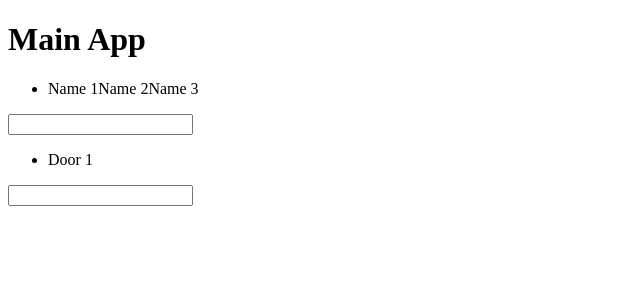
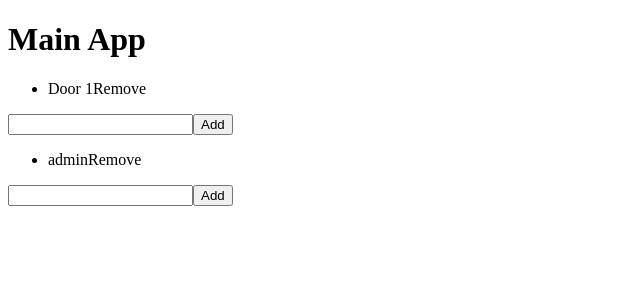
Before and after one commit to jondujaka/cloud-lock-react, a React app: page / in a window 1280 px wide. Shown: the top 300 px of the page, without its empty margins (0-640 px from the left). Built offline with nearby package versions, Linux system fonts and the light colour scheme.

Commit message:
Set up store to add/remove people and doors

```diff
--- a/src/components/App.jsx
+++ b/src/components/App.jsx
@@ -1,13 +1,14 @@
 import React from "react";
-import People from "./container/People.jsx"
-import Doors from "./container/Doors.jsx"
-
+import People from "./container/People.jsx";
+import Doors from "./container/Doors.jsx";
+import Landing from "./container/Landing.jsx";
 
 const App = () => (
 	<div>
 		<h1>Main App</h1>
+		<Doors />
+		{/*<Landing />*/}
 		<People />
-		<Doors />
 	</div>
 );
 
--- a/src/components/container/Doors.jsx
+++ b/src/components/container/Doors.jsx
@@ -1,23 +1,63 @@
-import React from "react";
+import React, { Component } from "react";
 import { connect } from "react-redux";
 import Table from "../presentational/Table.jsx";
 import Input from "../presentational/Input.jsx";
+import { addDoor, removeDoor } from "../../js/actions/index";
 
 const mapStateToProps = state => {
 	return { doors: state.doors };
 };
 
-const ConnectedDoors = ({ doors }) => {
+function mapDispatchToProps(dispatch) {
+	return {
+		addDoor: door => dispatch(addDoor(door)),
+		removeDoor: door => dispatch(removeDoor(door))
+	};
+}
+
+class ConnectedPeople extends Component {
+	constructor() {
+		super();
+		this.state = {};
+		this.registerDoor = this.registerDoor.bind(this);
+		this.deleteDoor = this.deleteDoor.bind(this);
+	}
+
+	registerDoor(door) {
+		this.props.addDoor({ name: door, id: this.props.doors.length + 1 });
+	}
+
+	deleteDoor(door) {
+		this.props.removeDoor(door);
+	}
+
+	render() {
 		return (
 			<div>
+				{this.props.doors ? (
 					<ul className="list-group list-group-flush">
-				<Table list={doors} />
+						<Table
+							list={this.props.doors}
+							deleteItem={this.deleteDoor}
+						/>
 					</ul>
+				) : (
+					<span>No doors</span>
+				)}
 
-			{doors.length < 2 && <Input />}
+				{/*<button onClick={addUser}>Test</button>*/}
+
+				{this.props.doors &&
+					this.props.doors.length < 2 && (
+						<Input item="person" addFunction={this.registerDoor} />
+					)}
 			</div>
 		);
-};
-const Doors = connect(mapStateToProps)(ConnectedDoors);
+	}
+}
+const People = connect(
+	mapStateToProps,
+	mapDispatchToProps
+)(ConnectedPeople);
 
-export default Doors;
+export default People;
--- a/src/components/container/People.jsx
+++ b/src/components/container/People.jsx
@@ -1,5 +1,6 @@
-import React from "react";
+import React, { Component } from "react";
 import { connect } from "react-redux";
+import { addUser, removeUser } from "../../js/actions/index";
 import Table from "../presentational/Table.jsx";
 import Input from "../presentational/Input.jsx";
 
@@ -7,17 +8,57 @@ const mapStateToProps = state => {
 	return { users: state.users };
 };
 
-const ConnectedPeople = ({ users }) => {
+function mapDispatchToProps(dispatch) {
+	return {
+		addNewUser: user => dispatch(addUser(user)),
+		removeUser: user => dispatch(removeUser(user))
+	};
+}
+
+class ConnectedPeople extends Component {
+	constructor() {
+		super();
+		this.state = {};
+		this.registerUser = this.registerUser.bind(this);
+		this.deleteUser = this.deleteUser.bind(this);
+	}
+
+	registerUser(user) {
+		this.props.addNewUser({ name: user, id: this.props.users.length + 1 });
+	}
+
+	deleteUser(user) {
+		// this.props.addNewUser({ name: user, id: this.props.users.length + 1 });
+		this.props.removeUser(user);
+	}
+
+	render() {
 		return (
 			<div>
+				{this.props.users ? (
 					<ul className="list-group list-group-flush">
-				<Table list={users} />
+						<Table
+							list={this.props.users}
+							deleteItem={this.deleteUser}
+						/>
 					</ul>
+				) : (
+					<span>No users</span>
+				)}
 
-			{users.length < 4 && <Input />}
+				{/*<button onClick={addUser}>Test</button>*/}
+
+				{this.props.users &&
+					this.props.users.length < 4 && (
+						<Input item="person" addFunction={this.registerUser} />
+					)}
 			</div>
 		);
-};
-const People = connect(mapStateToProps)(ConnectedPeople);
+	}
+}
+const People = connect(
+	mapStateToProps,
+	mapDispatchToProps
+)(ConnectedPeople);
 
 export default People;
--- a/src/components/presentational/Input.jsx
+++ b/src/components/presentational/Input.jsx
@@ -1,7 +1,39 @@
-import React from "react";
+import React, { Component } from "react";
 
-const Input = ({props}) => (
-	<input type="text" />
-);
+class Input extends Component {
+	constructor(props) {
+		super(props);
+		this.state = {
+			value: ""
+		};
+
+		this.handleChange = this.handleChange.bind(this);
+		this.handleSubmit = this.handleSubmit.bind(this);
+	}
+
+	handleChange(e) {
+		this.setState({ value: event.target.value });
+	}
+
+	handleSubmit(e) {
+		e.preventDefault();
+		this.props.addFunction(this.state.value);
+		this.setState({ value: "" });
+		// this.props.addFunction(this.state.value);
+	}
+
+	render() {
+		return (
+			<form onSubmit={this.handleSubmit}>
+				<input
+					type="text"
+					value={this.state.value}
+					onChange={this.handleChange}
+				/>
+				<button type="submit">Add</button>
+			</form>
+		);
+	}
+}
 
 export default Input;
--- a/src/components/presentational/Table.jsx
+++ b/src/components/presentational/Table.jsx
@@ -1,7 +1,21 @@
 import React from "react";
 
-const Table = ({ list }) => {
-	return <li>{list.map(item => <span key={item.id}>{item.name}</span>)}</li>;
+const Table = props => {
+	const deleteItem = id => {
+		props.deleteItem(id);
+	};
+
+	return (
+		<React.Fragment>
+			{props.list.map(item => (
+				<li key={item.id}>
+					<span>{item.name}</span>
+					<a onClick={() => deleteItem(item.id)}>Remove</a>
+				</li>
+			))}
+		</React.Fragment>
+	);
+	// <li>)}</li>;
 };
 
 export default Table;
--- a/src/index.js
+++ b/src/index.js
@@ -3,11 +3,6 @@ import { render } from "react-dom";
 import { Provider } from "react-redux";
 import store from "./js/store/index";
 import App from "./components/App.jsx";
-import { addUser, addDoor } from "./js/actions/index";
-
-window.store = store;
-window.addUser = addUser;
-window.addDoor = addDoor;
 
 render(
 	<Provider store={store}>
--- a/src/js/actions/index.js
+++ b/src/js/actions/index.js
@@ -1,8 +1,21 @@
-import { ADD_USER, ADD_DOOR } from "../constants/action-types";
+import { constants } from "../constants/action-types";
 
 export function addUser(payload) {
-	return { type: ADD_USER, payload };
+	return { type: constants.ADD_USER, payload };
 }
+
 export function addDoor(payload) {
-	return { type: ADD_DOOR, payload };
+	return { type: constants.ADD_DOOR, payload };
 }
+
+export function removeUser(payload) {
+	return { type: constants.REMOVE_USER, payload };
+}
+
+export function removeDoor(payload) {
+	return { type: constants.REMOVE_DOOR, payload };
+}
+
+export function login(payload) {
+	return { type: constants.LOGIN, payload };
+}
--- a/src/js/constants/action-types.js
+++ b/src/js/constants/action-types.js
@@ -1,4 +1,7 @@
-const ADD_USER = "ADD_USER";
-const ADD_DOOR = "ADD_DOOR";
-
-export { ADD_USER, ADD_DOOR };
+export const constants = {
+	ADD_USER: "ADD_USER",
+	ADD_DOOR: "ADD_DOOR",
+	REMOVE_USER: "REMOVE_USER",
+	REMOVE_DOOR: "REMOVE_DOOR",
+	LOGIN: "LOGIN"
+};
--- a/src/js/reducers/index.js
+++ b/src/js/reducers/index.js
@@ -1,22 +1,13 @@
-import { ADD_USER, ADD_DOOR } from "../constants/action-types.js";
+import { constants } from "../constants/action-types.js";
 
 const initialState = {
 	name: "Asd",
 	users: [
 		{
-			name: "Name 1",
+			name: "admin", //Only this user can add remove other users and doors
 			id: 1,
-			acces: [1, 2]
-		},
-		{
-			name: "Name 2",
-			id: 2,
-			acces: [2]
-		},
-		{
-			name: "Name 3",
-			id: 3,
-			acces: [1]
+			acces: [1, 2],
+			admin: true
 		}
 	],
 	doors: [
@@ -29,15 +20,32 @@ const initialState = {
 
 function rootReducer(state = initialState, action) {
 	switch (action.type) {
-		case ADD_USER:
+		case constants.ADD_USER:
 			return Object.assign({}, state, {
 				users: state.users.concat(action.payload)
 			});
 			break;
 
-		case ADD_DOOR:
+		case constants.ADD_DOOR:
 			return Object.assign({}, state, {
 				doors: state.doors.concat(action.payload)
+			});
+			break;
+
+		case constants.REMOVE_USER:
+			return Object.assign({}, state, {
+				users: [
+					...state.users.filter(user => user.id !== action.payload)
+				]
+			});
+			break;
+
+		case constants.REMOVE_DOOR:
+			console.log(action.payload);
+			return Object.assign({}, state, {
+				doors: [
+					...state.doors.filter(door => door.id !== action.payload)
+				]
 			});
 			break;
 
--- a/webpack.config.js
+++ b/webpack.config.js
@@ -20,7 +20,8 @@ module.exports = {
 			},
 			{
 				test: /\.css$/,
-		use: ["style-loader",
+				use: [
+					"style-loader",
 					{
 						loader: "css-loader",
 						options: {
```
Lines whose indentation alone changed are shown as unchanged.
